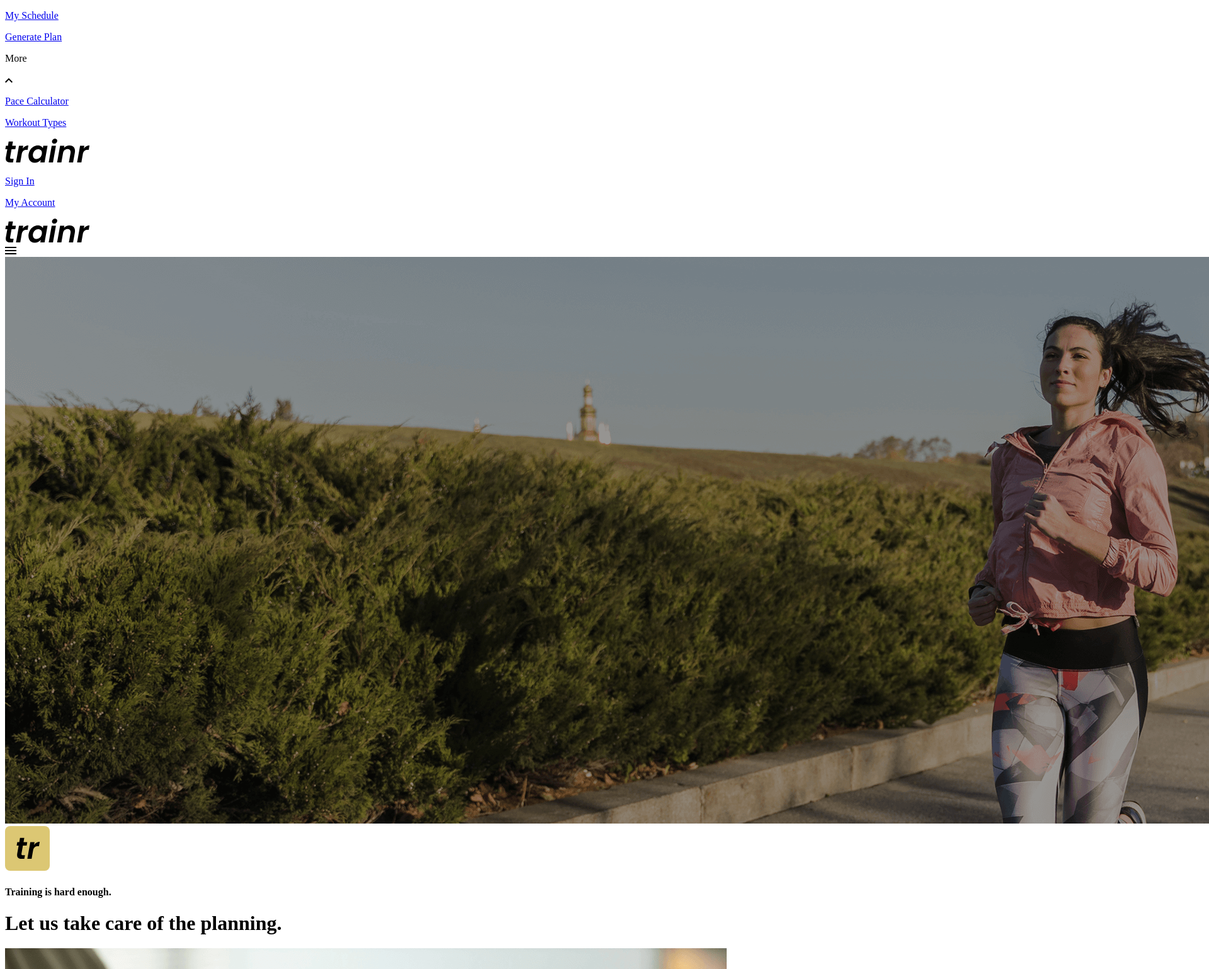
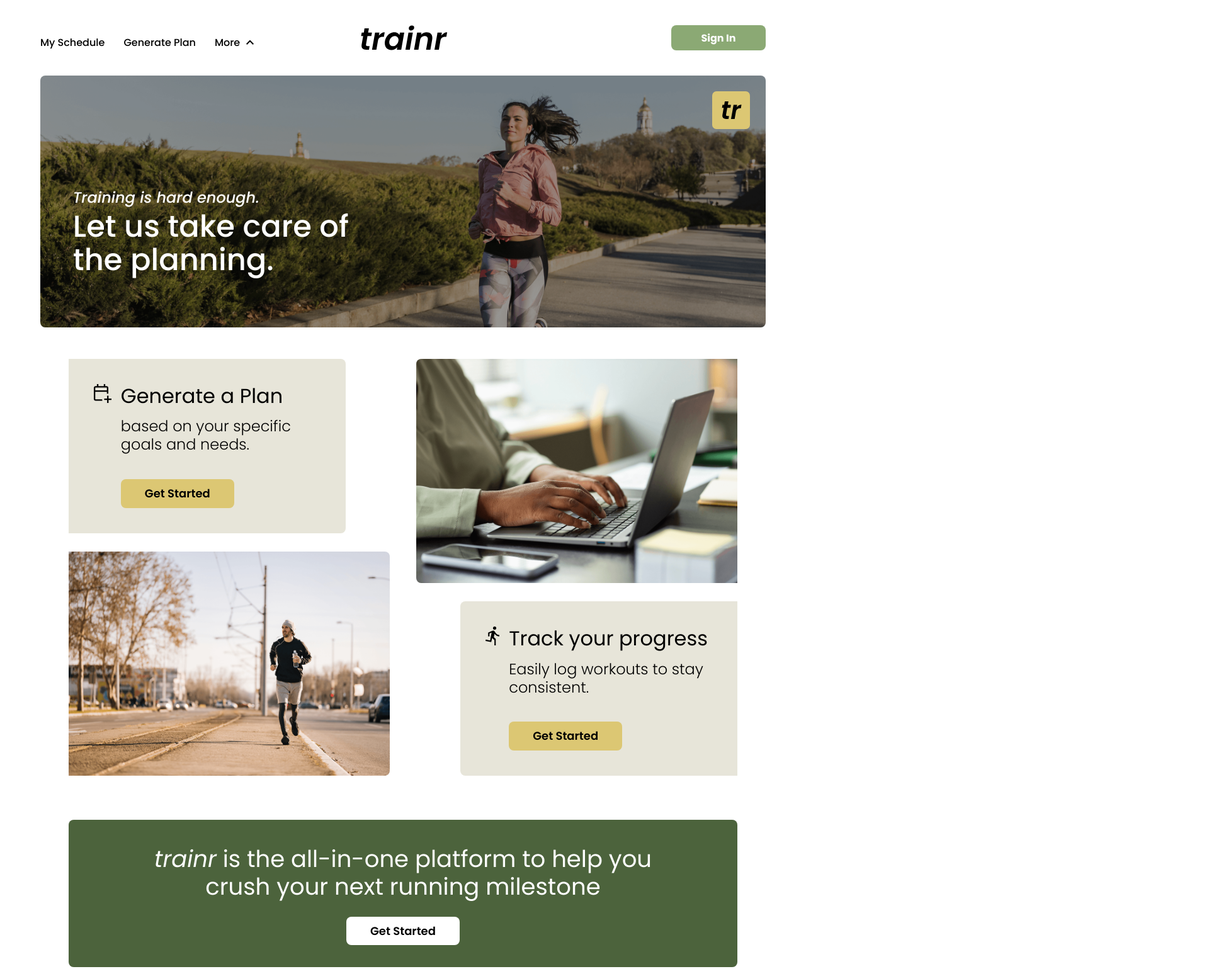
Before and after one commit to dvieira13/trainr, a website built with Vite: page index.html in a window 1280 px wide. Shown: the top 1539 px of the page at 63% size, 1920 px wide, since content can reach past the window. Built offline with nearby package versions, Linux system fonts and the light colour scheme; files whose address does not match are found by name.

Commit message:
Update index.html

```diff
--- a/index.html
+++ b/index.html
@@ -3,9 +3,9 @@
 
 <head>
   <meta charset="UTF-8" />
-  <link rel="icon" type="image/svg+xml" href="./src/assets/icons/trainr_icon.svg" />
-  <link href="./src/assets/styles/global.css" rel="stylesheet" />
-  <link href="./src/assets/styles/index.css" rel="stylesheet" />
+  <link rel="icon" type="image/svg+xml" href="./public/assets/icons/trainr_icon.svg" />
+  <link href="./public/assets/styles/global.css" rel="stylesheet" />
+  <link href="./public/assets/styles/index.css" rel="stylesheet" />
   <link rel="preconnect" href="https://fonts.googleapis.com">
   <link rel="preconnect" href="https://fonts.gstatic.com" crossorigin>
   <link
@@ -22,10 +22,10 @@
   <div id="main">
     <div class="banner-component">
       <div class="banner-img-container">
-        <img class="banner-img" src="./src/assets/images/banner.png" alt="woman running on street" />
+        <img class="banner-img" src="./public/assets/images/banner.png" alt="woman running on street" />
       </div>
       <div class="banner-text-block">
-        <img class="trainr-icon" src="./src/assets/icons/trainr_icon.svg" alt="trainr-icon" />
+        <img class="trainr-icon" src="./public/assets/icons/trainr_icon.svg" alt="trainr-icon" />
         <div class="banner-text-block-inner">
           <h4>Training is hard enough.</h4>
           <h1>Let us take care of the planning.</h1>
@@ -34,9 +34,9 @@
     </div>
     <div class="desc-component">
       <a class="desc-row" href="/generate-plan" title="Generate Plan">
-        <img class="desc-img" src="./src/assets/images/laptop.png" alt="person using laptop" />
+        <img class="desc-img" src="./public/assets/images/laptop.png" alt="person using laptop" />
         <div class="desc-text-block">
-          <img class="desc-comp-icon generate-icon" src="./src/assets/icons/schedule.svg" alt="Generate Plan icon" />
+          <img class="desc-comp-icon generate-icon" src="./public/assets/icons/schedule.svg" alt="Generate Plan icon" />
           <div class="desc-text-inner">
             <h2>Generate a Plan</h2>
             <h4>based on your specific goals and needs.</h4>
@@ -47,9 +47,9 @@
         </div>
       </a>
       <a class="desc-row" href="/generate-plan" title="Generate Plan">
-        <img class="desc-img" src="./src/assets/images/runner.png" alt="man running on street" />
+        <img class="desc-img" src="./public/assets/images/runner.png" alt="man running on street" />
         <div class="desc-text-block">
-          <img class="desc-comp-icon track-icon" src="./src/assets/icons/easy_run.svg" alt="Track Progress icon" />
+          <img class="desc-comp-icon track-icon" src="./public/assets/icons/easy_run.svg" alt="Track Progress icon" />
           <div class="desc-text-inner">
             <h2>Track your progress</h2>
             <h4>Easily log workouts to stay consistent.</h4>
```
